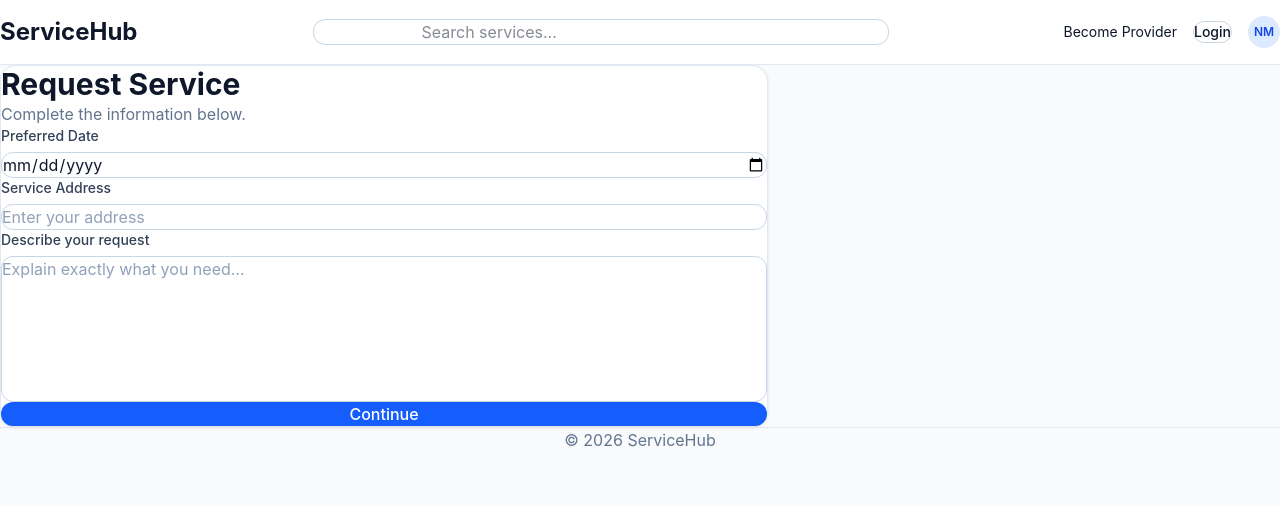
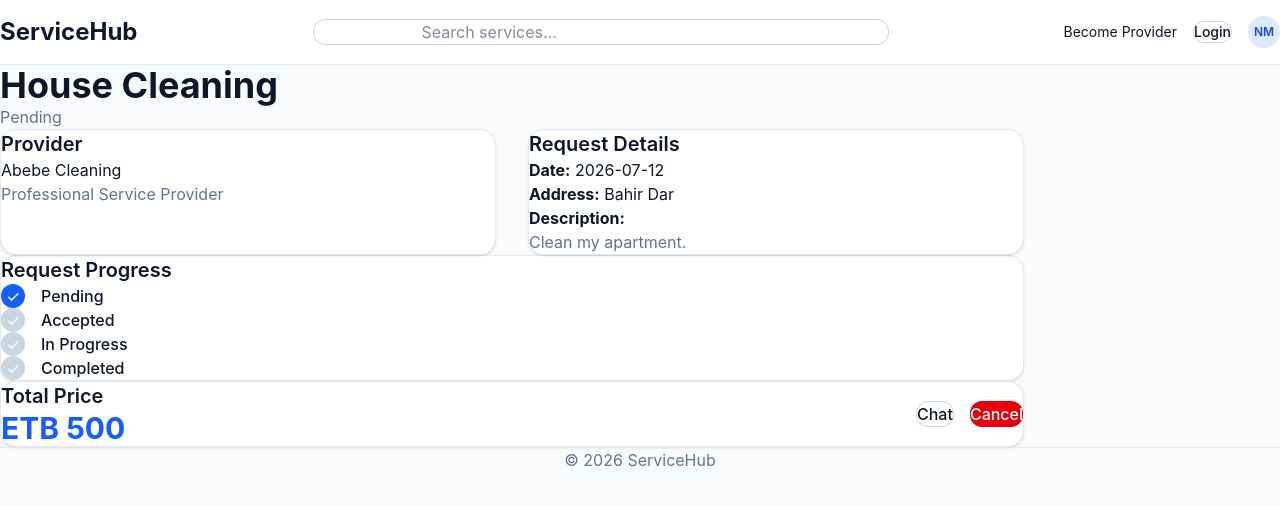
Before and after one commit to nibmangit/servicehub, a React app in the folder frontend/: page /requests/new in a window 1280 px wide. Shown: the top 506 px of the page. Built offline with nearby package versions, Linux system fonts and the light colour scheme; the HTML template or start-up script is replaced by a standard one.

Commit message:
feat: add the services and request with there details page

```diff
--- a/frontend/src/components/cards/RequestCard.jsx
+++ b/frontend/src/components/cards/RequestCard.jsx
@@ -0,0 +1,59 @@
+import Card from "../ui/Card";
+import Button from "../ui/Button";
+import { Link } from "react-router-dom";
+
+export default function RequestCard({ request }) {
+
+    return (
+
+        <Card>
+
+            <div className="flex justify-between">
+
+                <div>
+
+                    <h2 className="text-xl font-semibold">
+                        {request.service}
+                    </h2>
+
+                    <p className="text-slate-500">
+                        {request.provider}
+                    </p>
+
+                </div>
+
+                <span className="font-medium">
+                    {request.status}
+                </span>
+
+            </div>
+
+            <p className="mt-5">
+                {request.description}
+            </p>
+
+            <div className="mt-6 flex justify-between items-center">
+
+                <strong>
+
+                    ETB {request.price}
+
+                </strong>
+
+                <Link to={`/requests/${request.id}`}>
+
+                    <Button>
+
+                        View
+
+                    </Button>
+
+                </Link>
+
+            </div>
+
+        </Card>
+
+    );
+
+}
--- /dev/null
+++ b/frontend/src/components/shared/RequestTimeline.jsx
@@ -0,0 +1,54 @@
+const steps = [
+    "Pending",
+    "Accepted",
+    "In Progress",
+    "Completed",
+];
+
+export default function RequestTimeline({ currentStatus }) {
+
+    const currentIndex = steps.indexOf(currentStatus);
+
+    return (
+
+        <div className="space-y-4">
+
+            {steps.map((step, index) => (
+
+                <div
+                    key={step}
+                    className="flex items-center gap-4"
+                >
+
+                    <div
+                        className={`
+                            w-6
+                            h-6
+                            rounded-full
+                            flex
+                            items-center
+                            justify-center
+                            text-white
+                            ${
+                                index <= currentIndex
+                                    ? "bg-blue-600"
+                                    : "bg-slate-300"
+                            }
+                        `}
+                    >
+                        ✓
+                    </div>
+
+                    <span className="font-medium">
+                        {step}
+                    </span>
+
+                </div>
+
+            ))}
+
+        </div>
+
+    );
+
+}
--- a/frontend/src/mocks/requests.js
+++ b/frontend/src/mocks/requests.js
@@ -0,0 +1,64 @@
+export const requests = [
+
+{
+    id:1,
+
+    service:"House Cleaning",
+
+    provider:"Abebe Cleaning",
+
+    customer:"Nibretu",
+
+    price:500,
+
+    status:"Pending",
+
+    date:"2026-07-12",
+
+    address:"Bahir Dar",
+
+    description:"Clean my apartment."
+},
+
+{
+    id:2,
+
+    service:"Electrician",
+
+    provider:"Daniel Electric",
+
+    customer:"Nibretu",
+
+    price:800,
+
+    status:"Accepted",
+
+    date:"2026-07-15",
+
+    address:"Addis Ababa",
+
+    description:"Install new sockets."
+},
+
+{
+    id:3,
+
+    service:"Website Design",
+
+    provider:"Creative Studio",
+
+    customer:"Nibretu",
+
+    price:3000,
+
+    status:"Completed",
+
+    date:"2026-07-08",
+
+    address:"Remote",
+
+    description:"Portfolio website."
+
+}
+
+];
--- a/frontend/src/pages/RequestDetailPage.jsx
+++ b/frontend/src/pages/RequestDetailPage.jsx
@@ -1,26 +1,161 @@
 import Card from "../components/ui/Card";
-import RequestForm from "../components/forms/RequestForm";
+import Button from "../components/ui/Button";
+import RequestTimeline from "../components/shared/RequestTimeline";
+
+import { requests } from "../mocks/requests";
 
 export default function RequestDetailPage() {
+
+    const request = requests[0];
+
     return (
-        <div className="max-w-3xl mx-auto py-10 px-6">
 
-            <Card>
+        <div className="max-w-5xl mx-auto px-6 py-10">
 
-                <h1 className="text-3xl font-bold">
-                    Request Service
-                </h1>
+            <h1 className="text-4xl font-bold">
 
-                <p className="mt-3 text-slate-500">
-                    Complete the information below.
-                </p>
+                {request.service}
 
-                <div className="mt-8">
-                    <RequestForm />
+            </h1>
+
+            <p className="mt-2 text-slate-500">
+
+                {request.status}
+
+            </p>
+
+            <div className="grid gap-8 mt-10 lg:grid-cols-2">
+
+                <Card>
+
+                    <h2 className="text-xl font-semibold">
+
+                        Provider
+
+                    </h2>
+
+                    <div className="mt-5">
+
+                        <p>
+
+                            {request.provider}
+
+                        </p>
+
+                        <p className="text-slate-500">
+
+                            Professional Service Provider
+
+                        </p>
+
+                    </div>
+
+                </Card>
+
+                <Card>
+
+                    <h2 className="text-xl font-semibold">
+
+                        Request Details
+
+                    </h2>
+
+                    <div className="space-y-4 mt-6">
+
+                        <p>
+
+                            <strong>Date:</strong>
+
+                            {" "}
+
+                            {request.date}
+
+                        </p>
+
+                        <p>
+
+                            <strong>Address:</strong>
+
+                            {" "}
+
+                            {request.address}
+
+                        </p>
+
+                        <p>
+
+                            <strong>Description:</strong>
+
+                        </p>
+
+                        <p className="text-slate-500">
+
+                            {request.description}
+
+                        </p>
+
+                    </div>
+
+                </Card>
+
+            </div>
+
+            <Card className="mt-10">
+
+                <h2 className="text-xl font-semibold mb-8">
+
+                    Request Progress
+
+                </h2>
+
+                <RequestTimeline
+                    currentStatus={request.status}
+                />
+
+            </Card>
+
+            <Card className="mt-10">
+
+                <div className="flex justify-between items-center">
+
+                    <div>
+
+                        <h2 className="text-xl font-semibold">
+
+                            Total Price
+
+                        </h2>
+
+                        <p className="text-3xl font-bold text-blue-600 mt-3">
+
+                            ETB {request.price}
+
+                        </p>
+
+                    </div>
+
+                    <div className="flex gap-4">
+
+                        <Button
+                            variant="outline"
+                        >
+                            Chat
+                        </Button>
+
+                        <Button
+                            variant="danger"
+                        >
+                            Cancel
+                        </Button>
+
+                    </div>
+
                 </div>
 
             </Card>
 
         </div>
+
     );
+
 }
--- a/frontend/src/pages/RequestsPage.jsx
+++ b/frontend/src/pages/RequestsPage.jsx
@@ -1,3 +1,47 @@
+import RequestCard from "../components/cards/RequestCard";
+
+import { requests } from "../mocks/requests";
+
 export default function RequestsPage() {
-    return <h1>Requests</h1>;
+
+    return (
+
+        <div className="max-w-7xl mx-auto px-6 py-10">
+
+            <h1 className="text-4xl font-bold">
+
+                My Requests
+
+            </h1>
+
+            <p className="text-slate-500 mt-2">
+
+                Track every service request.
+
+            </p>
+
+            <div className="grid gap-6 mt-10">
+
+                {
+
+                    requests.map(request=>(
+
+                        <RequestCard
+
+                            key={request.id}
+
+                            request={request}
+
+                        />
+
+                    ))
+
+                }
+
+            </div>
+
+        </div>
+
+    );
+
 }
```
Also changed, not shown: frontend/src/app/router/router.jsx (+11 -6 lines).
